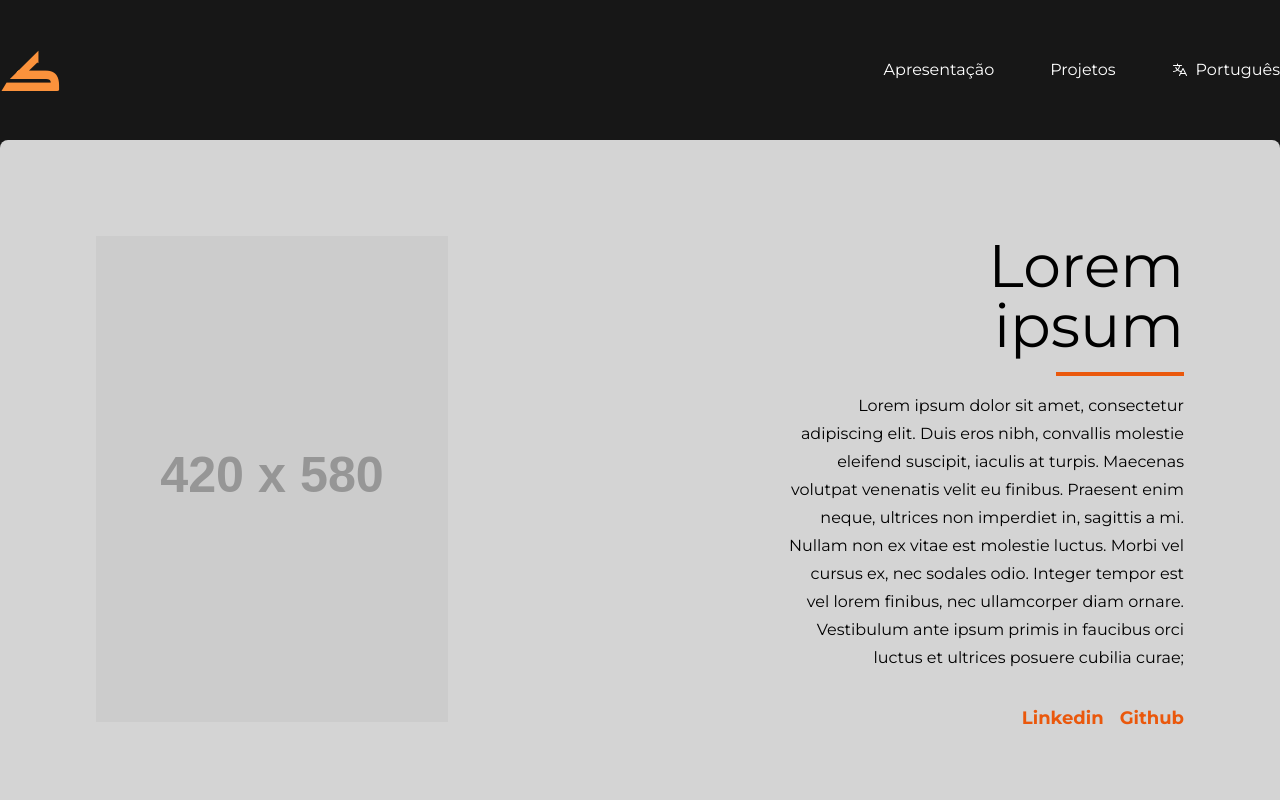
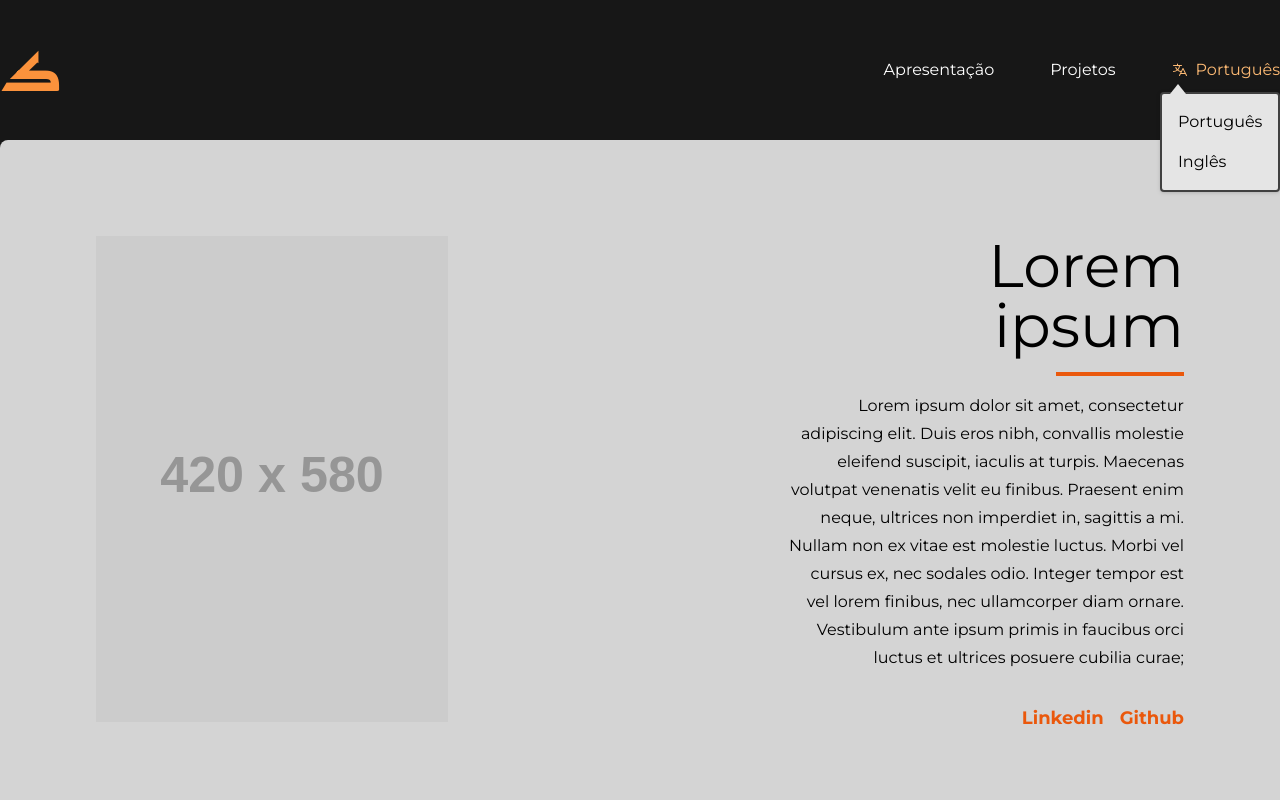
Before and after one commit to HenriqueMarcelo/portfolio, a React (Vite) app: page / in a window 1280 px wide. Both pictures are taken after a click on the button "Português". Shown: the top 800 px of the page. Built offline with nearby package versions, Linux system fonts and the light colour scheme.

Commit message:
feat: dropdown component

```diff
--- a/package.json
+++ b/package.json
@@ -10,6 +10,7 @@
     "preview": "vite preview"
   },
   "dependencies": {
+    "@radix-ui/react-dropdown-menu": "^2.0.2",
     "phosphor-react": "^1.4.1",
     "react": "^18.2.0",
     "react-dom": "^18.2.0"
--- /dev/null
+++ b/src/components/DropdownLanguage.tsx
@@ -0,0 +1,33 @@
+import * as DropdownMenu from '@radix-ui/react-dropdown-menu'
+import { ReactNode } from 'react'
+
+interface DropdownProps {
+  children: ReactNode
+}
+
+export function DropdownLanguage({ children }: DropdownProps) {
+  return (
+    <DropdownMenu.Root>
+      <DropdownMenu.Trigger className="flex items-center gap-2 hover:text-orange-300 transition-all">
+        {children}
+      </DropdownMenu.Trigger>
+      <DropdownMenu.Portal>
+        <DropdownMenu.Content className="bg-neutral-200 rounded py-2 drop-shadow border-2 border-neutral-700 arrowOnTop">
+          <DropdownMenu.Item
+            asChild
+            className="px-4 py-2 hover:bg-neutral-300 w-full text-left"
+          >
+            <button>Português</button>
+          </DropdownMenu.Item>
+          <DropdownMenu.Separator className="block" />
+          <DropdownMenu.Item
+            asChild
+            className="px-4 py-2 hover:bg-neutral-300 w-full text-left"
+          >
+            <button>Inglês</button>
+          </DropdownMenu.Item>
+        </DropdownMenu.Content>
+      </DropdownMenu.Portal>
+    </DropdownMenu.Root>
+  )
+}
--- a/src/components/Project.tsx
+++ b/src/components/Project.tsx
@@ -31,10 +31,10 @@ export function Project({ orientation = 'left' }: ProjectProps) {
         <div
           className={`flex gap-5 ${orientation === 'right' && 'justify-end'}`}
         >
-          <a className="bg-neutral-900 text-white py-3.5 px-7 rounded-full cursor-pointer">
+          <a className="bg-neutral-900 text-white py-3.5 px-7 rounded-full cursor-pointer hover:bg-neutral-700 transition">
             GitHub
           </a>
-          <a className="bg-neutral-900 text-white py-3.5 px-7 rounded-full cursor-pointer">
+          <a className="bg-neutral-900 text-white py-3.5 px-7 rounded-full cursor-pointer hover:bg-neutral-700 transition">
             Link
           </a>
         </div>
--- a/src/index.css
+++ b/src/index.css
@@ -4,3 +4,29 @@
 @tailwind base;
 @tailwind components;
 @tailwind utilities;
+
+.hover\:text-orange-300[data-state=open] {
+    --tw-text-opacity: 1;
+    color: rgb(253 186 116 / var(--tw-text-opacity));
+}
+
+.arrowOnTop {
+    margin-top: 10px
+}
+
+.arrowOnTop::before {
+    content: '';
+    width: 10px;
+    height: 10px;
+    position: absolute;
+    top: -10px;
+    left: 1rem;
+
+    top: -10px;
+    left: .5rem;
+    width: 0;
+    height: 0;
+    border-left: 8px solid transparent;
+    border-right: 8px solid transparent;
+    border-bottom: 10px solid rgb(229 229 229 / var(--tw-bg-opacity));
+}
--- a/src/sections/Header.tsx
+++ b/src/sections/Header.tsx
@@ -1,4 +1,5 @@
 import { Translate } from 'phosphor-react'
+import { DropdownLanguage } from '../components/DropdownLanguage'
 
 export function Header() {
   return (
@@ -12,10 +13,10 @@ export function Header() {
           <a className="hover:text-orange-300 transition-all" href="#">
             Projetos
           </a>
-          <button className="flex items-center gap-2 hover:text-orange-300 transition-all">
+          <DropdownLanguage>
             <Translate size={16} weight="fill" />
             Português
-          </button>
+          </DropdownLanguage>
         </nav>
       </div>
     </header>
```
Also changed, not shown: 1 other file (tests, documents, lock files or other folders).
